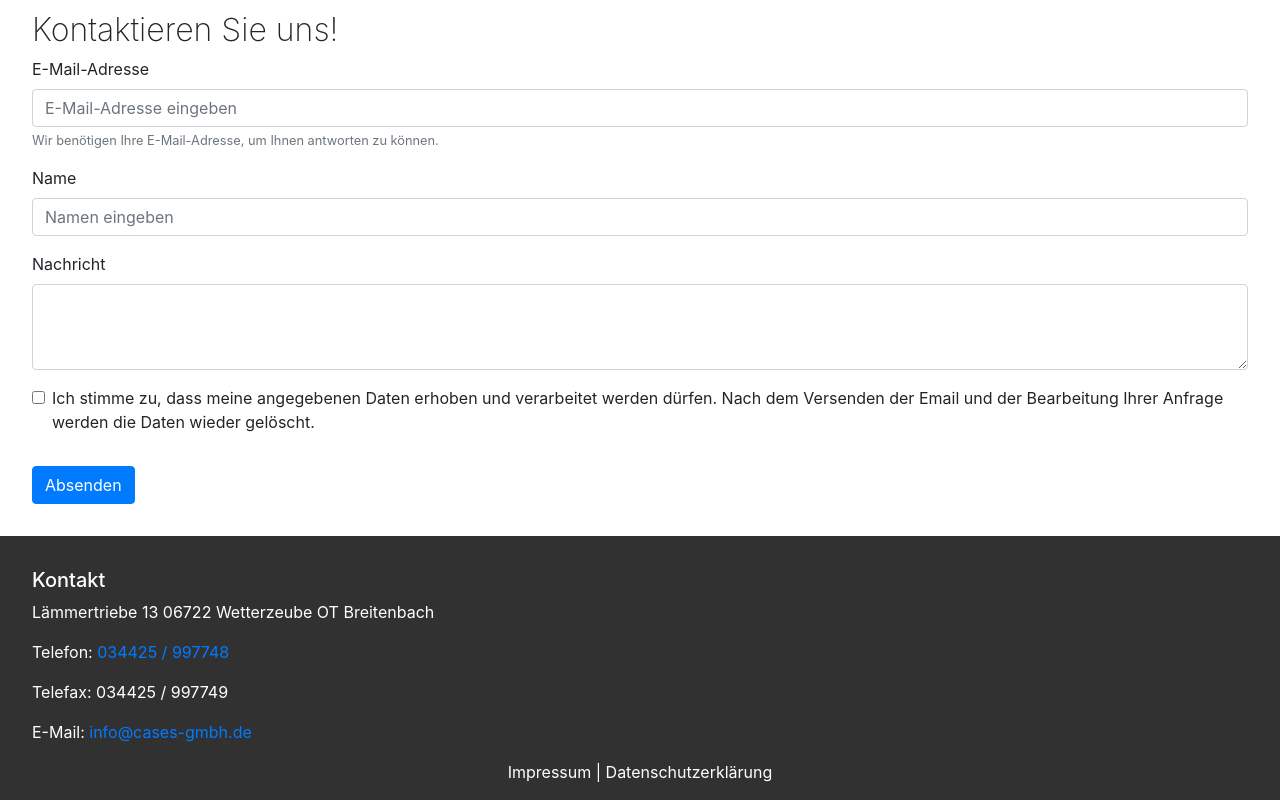
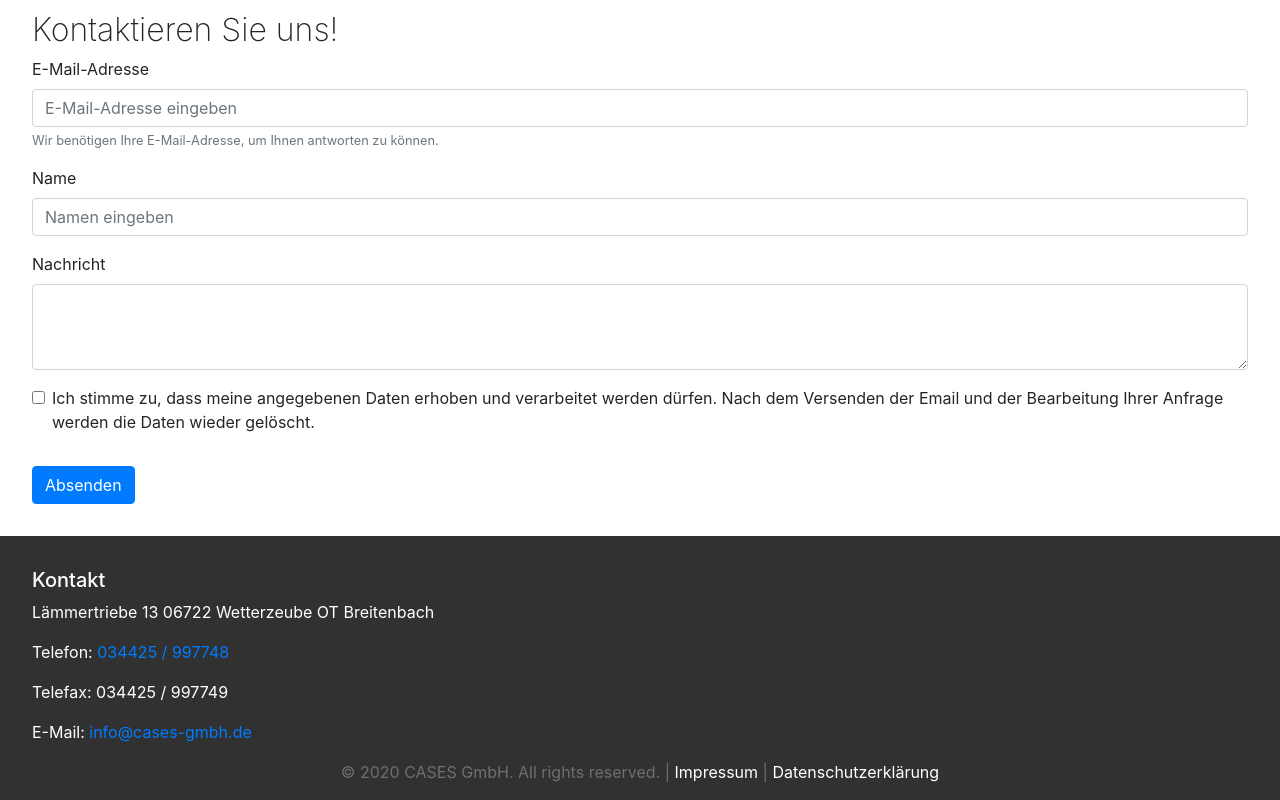
Before and after one commit to Max-ES/cases, an Angular app: page /contact in a window 1280 px wide. Shown: the part 404-1204 px from the top of the page. Built offline with nearby package versions, Linux system fonts and the light colour scheme.

Commit message:
Change footer layout

```diff
--- a/src/app/app.component.html
+++ b/src/app/app.component.html
@@ -50,6 +50,6 @@
   <p>Telefax: 034425 / 997749</p>
   <p>E-Mail: <a href="mailto:info@cases-gmbh.de">info@cases-gmbh.de</a></p>
   <div class="center">
-    <p><a routerLink="imprint">Impressum</a> | <a routerLink="privacy-statement">Datenschutzerklärung</a></p>
+    <p>© {{year}} CASES GmbH. All rights reserved. | <a routerLink="imprint">Impressum</a> | <a routerLink="privacy-statement">Datenschutzerklärung</a></p>
   </div>
 </footer>
--- a/src/app/app.component.sass
+++ b/src/app/app.component.sass
@@ -20,5 +20,6 @@ footer
         text-align: center
         p
             margin: 0
+            color: #6f6f6f
         a
             color: white
--- a/src/app/app.component.ts
+++ b/src/app/app.component.ts
@@ -10,6 +10,7 @@ export class AppComponent {
   public isMenuCollapsed = true;
 
   logoClickCount = 0;
+  year = (new Date()).getFullYear();
 
   logoClicked() {
     this.logoClickCount++;
```
